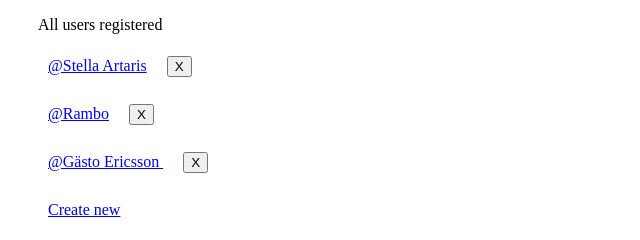
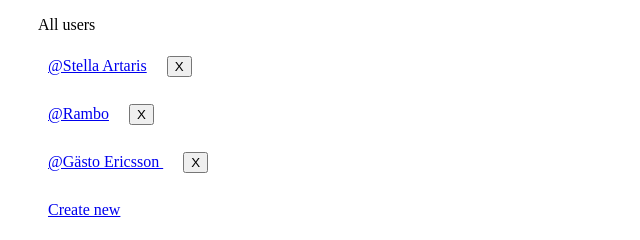
Before and after one commit to HumayunBA/QAFullStackProject, a plain HTML site: page public/index.html in a window 1280 px wide. Shown: the full height of the page, 0-640 px from the left. Drawn offline with Linux system fonts and the light colour scheme.

Commit message:
deleted the word in a paragraph

```diff
--- a/public/index.html
+++ b/public/index.html
@@ -8,7 +8,7 @@
 <body>
 
 
-    <p style="margin-left: 30px;">All users registered</p>
+    <p style="margin-left: 30px;">All users</p>
      <form >
 
          <ul style="list-style-type:none;">
```
